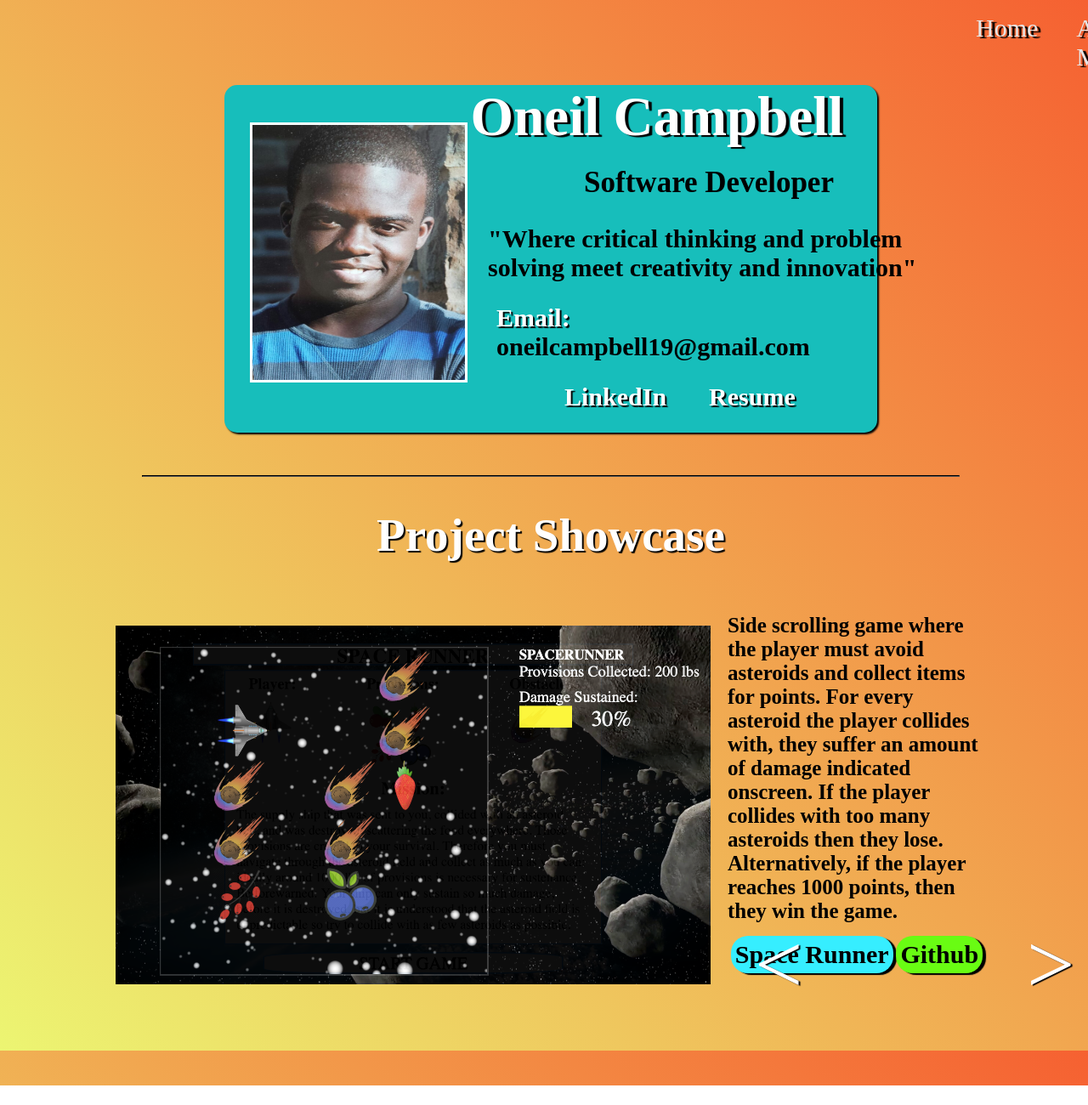
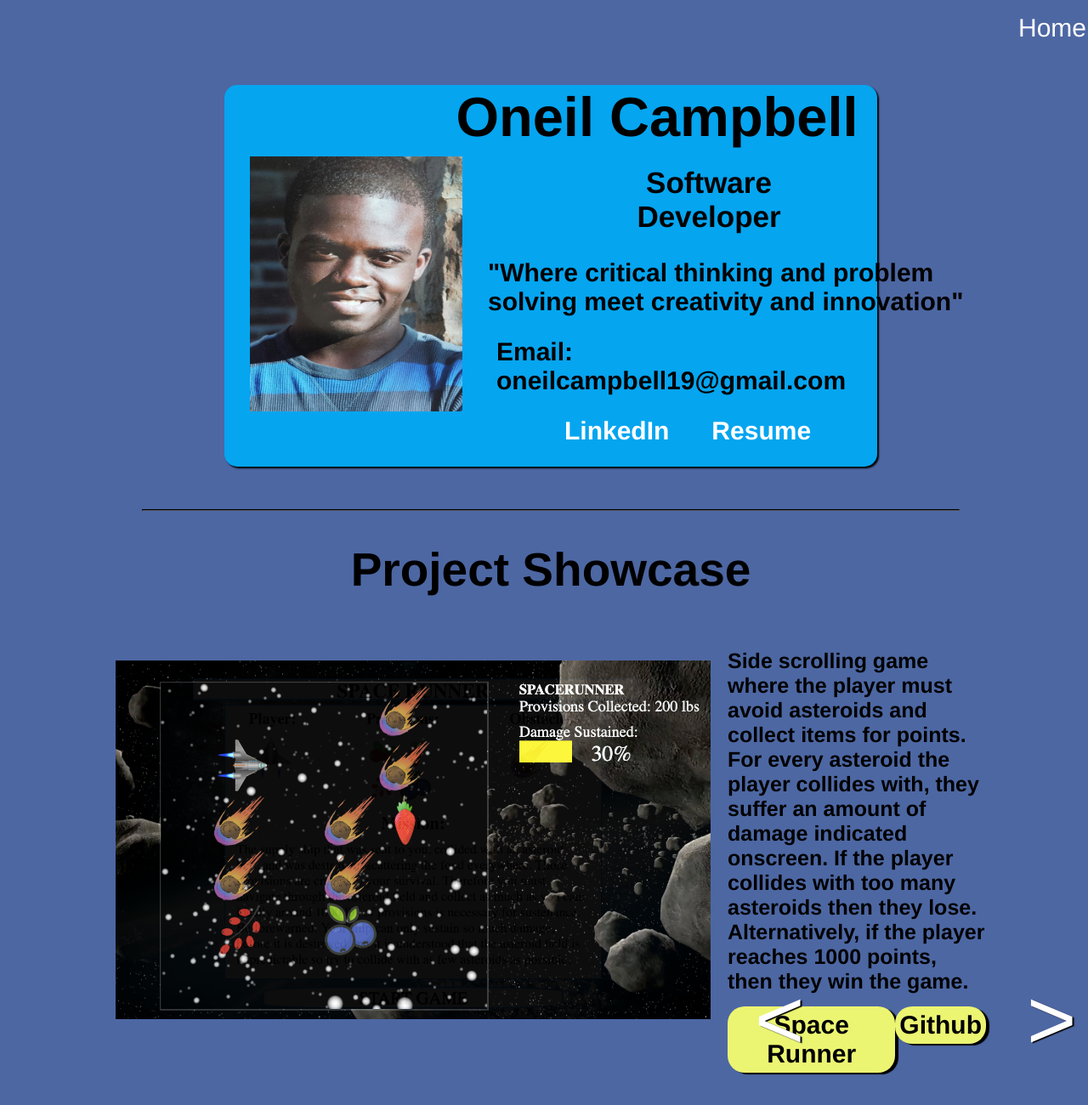
Before and after one commit to OneilCampbell/Portfolio, a plain HTML site: page index.html in a window 1280 px wide. Shown: the top 1300 px of the page at 85% size. Before the commit the page ends 1277 px from the top, so only its background shows below. Drawn offline with Linux system fonts and the light colour scheme.

Commit message:
adjusted styles to a more uniform design

```diff
--- a/CSS/main.css
+++ b/CSS/main.css
@@ -1,15 +1,15 @@
 body{
     height:100vh;
     width:100vw;
+    font-family: 'Franklin Gothic Medium', 'Arial Narrow', Arial, sans-serif;
 }
 
 #homepage{
-    background: linear-gradient(228deg, #f83920, #ecf572);
-    background-size: 150% 150%;
+    background: #4d67a3;
 }
 
 nav{
-    margin-left:1100px;
+    margin-left:1150px;
 }
 
 ul{
@@ -19,13 +19,12 @@ ul{
 
 li{
     font-size:30px;
-    padding-right: 45px;
-    color: rgb(230, 230, 230);
-    text-shadow: 4px 2px 1px black;
+    padding-right: 25px;
+    color: rgb(255, 255, 255);
 }
 
 li:hover{
-    color: rgb(255, 255, 255);
+    color: #fffb00;
     font-size:33px;
 }
 
@@ -45,8 +44,6 @@ hr{
 }
 
 .page-header{
-    color: rgb(255, 255, 255);
-    text-shadow: 4px 2px 1px black;
     font-size: 65px;
     margin: 0;
     margin-top: 15px;
@@ -61,7 +58,7 @@ hr{
 }
 
 .personal-info{
-    background: #17BEBB;
+    background: rgb(5, 165, 240);
     width: 60%;
     margin-left: 20%;
     border-radius:15px;
@@ -70,7 +67,6 @@ hr{
 
 .info{
     color: rgb(255, 255, 255);
-    text-shadow: 2px 2px 1px black;
     font-size:30px;
 }
 
@@ -87,6 +83,7 @@ hr{
 }
 
 .info-email{
+    color:black;
     margin-bottom:0;
     margin-left:320px;
 }
@@ -103,18 +100,19 @@ hr{
     margin-left: 50px;
 }
 
+.info-linkedin:hover, .info-resume:hover{
+    color:#fffb00;
+}
+
 #my-picture{
     width:250px;
     height:300px;
     position: absolute;
     margin-top:-120px;
     margin-left:30px;
-    border: solid rgb(255, 255, 255);
 }
 
 .project-header{
-    color: rgb(255, 255, 255);
-    text-shadow: 2px 2px 1px black;
     font-size: 55px;
 }
 
@@ -144,15 +142,15 @@ hr{
 .project-links{
     margin:0;
     font-size:30px;
-    background: rgb(105, 252, 19);
+    background: #ecf572;
     box-shadow: 4px 2px 1px black;
     padding:5px;
     border-radius:20px;
     text-align: center;
 }
 
-#project-name{
-    background:rgb(54, 238, 255);
+.project-links:hover{
+    background:#f83920;
 }
 
 .links{
@@ -171,6 +169,7 @@ hr{
 
 .arrow:hover{
     cursor: pointer;
+    color:#f83920;
 }
 
 #left-arrow{
```
